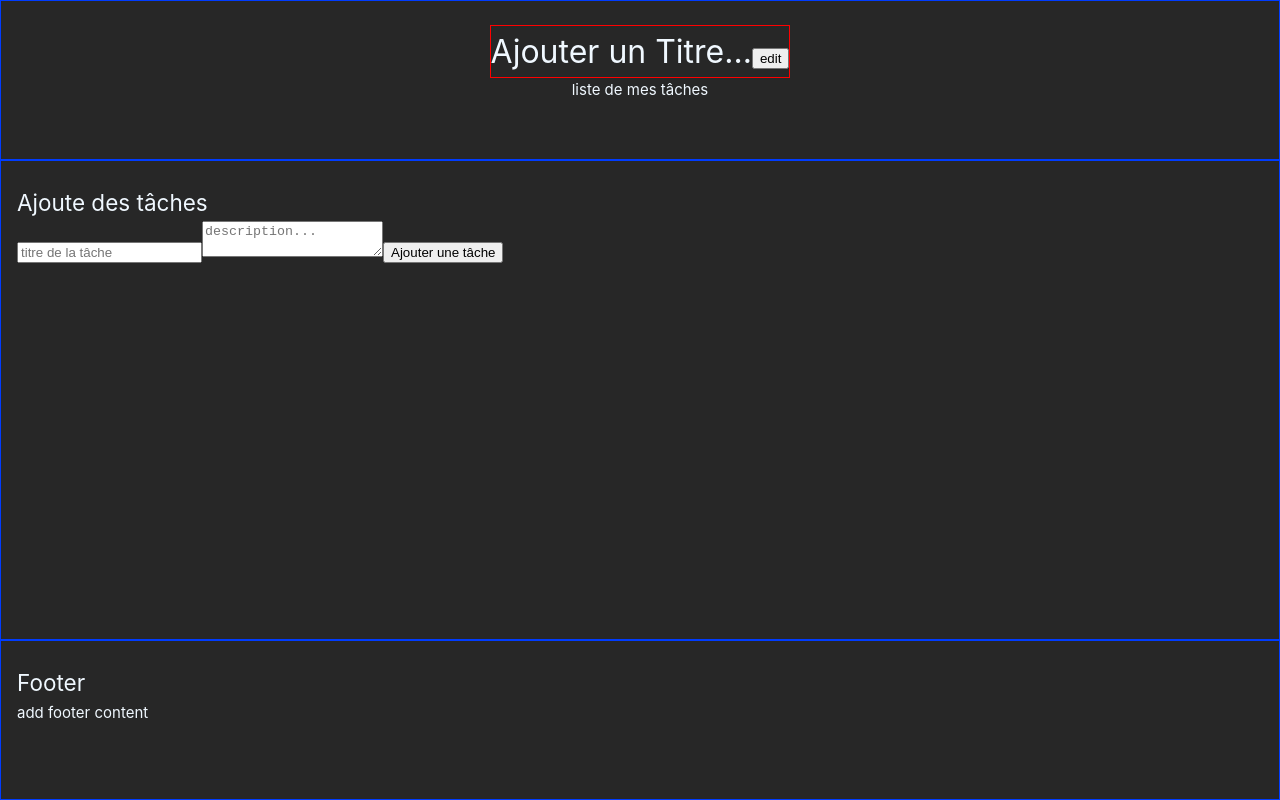
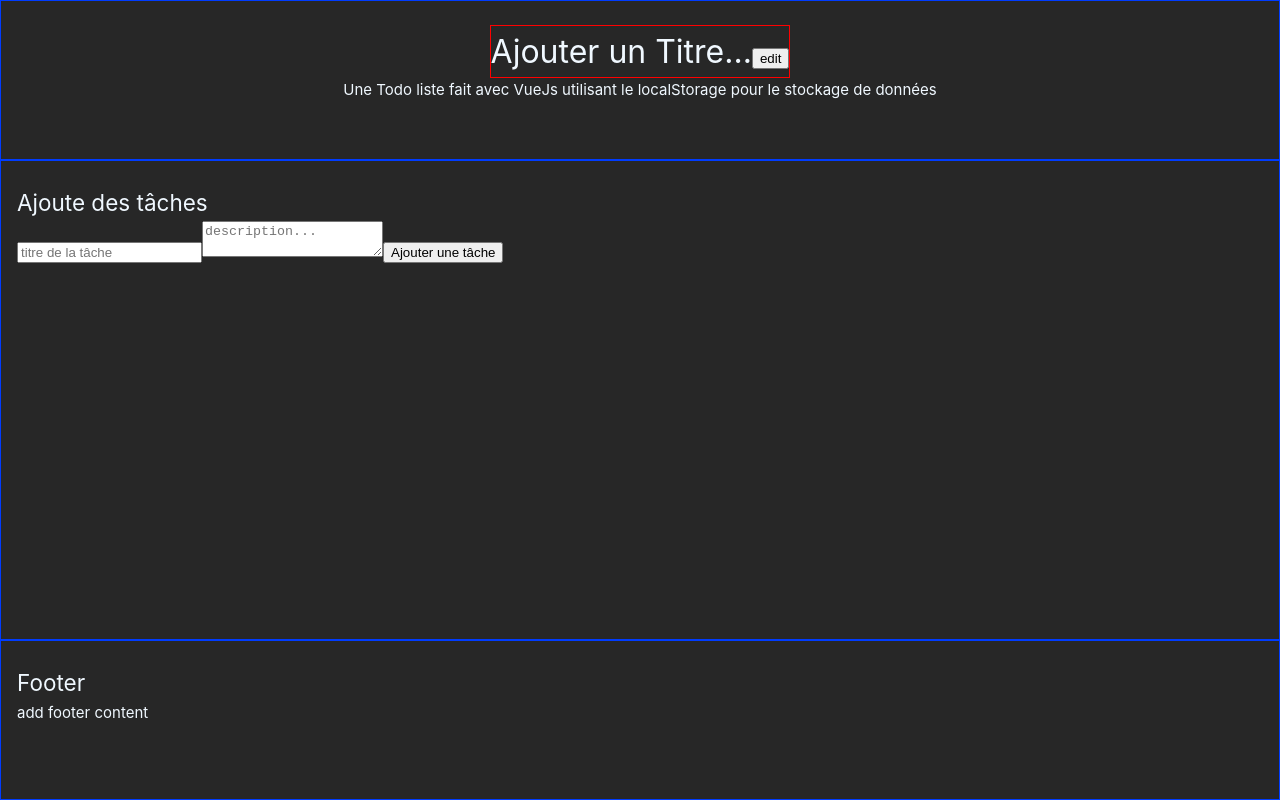
Before and after one commit to CHOUMMANIVONGDimitri/Vue-js-app, a Vue app: page / in a window 1280 px wide. Built offline with nearby package versions, Linux system fonts and the light colour scheme; the HTML template or start-up script is replaced by a standard one.

Commit message:
✏️ update sub title content

```diff
--- a/src/App.vue
+++ b/src/App.vue
@@ -30,7 +30,10 @@ onMounted(() => {
 <template>
   <BaseLayout>
     <template #header>
-      <TitleHeader titleDefault="Ajouter un Titre..." sub-title="liste de mes tâches" />
+      <TitleHeader
+        titleDefault="Ajouter un Titre..."
+        sub-title="Une Todo liste fait avec VueJs utilisant le localStorage pour le stockage de données"
+      />
     </template>
     <template #default>
       <FormContainer :datas="todos" />
```
